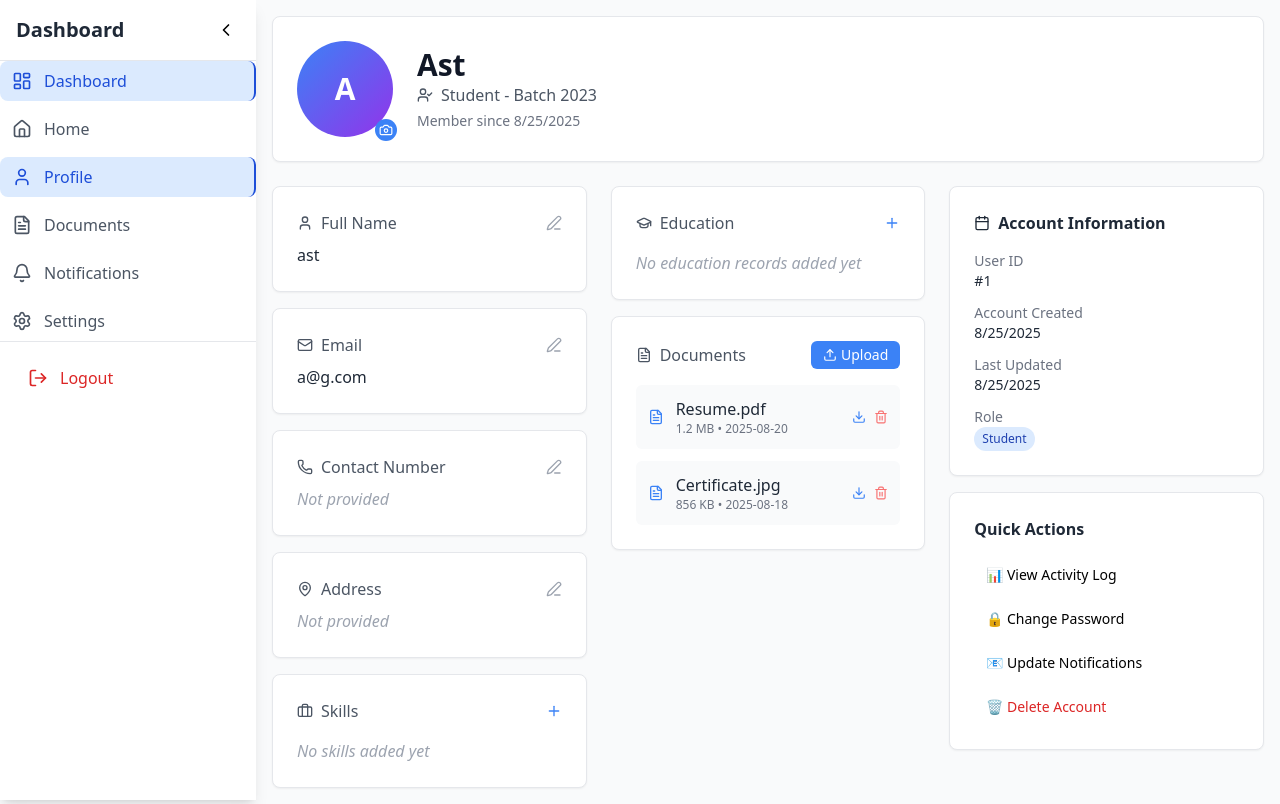
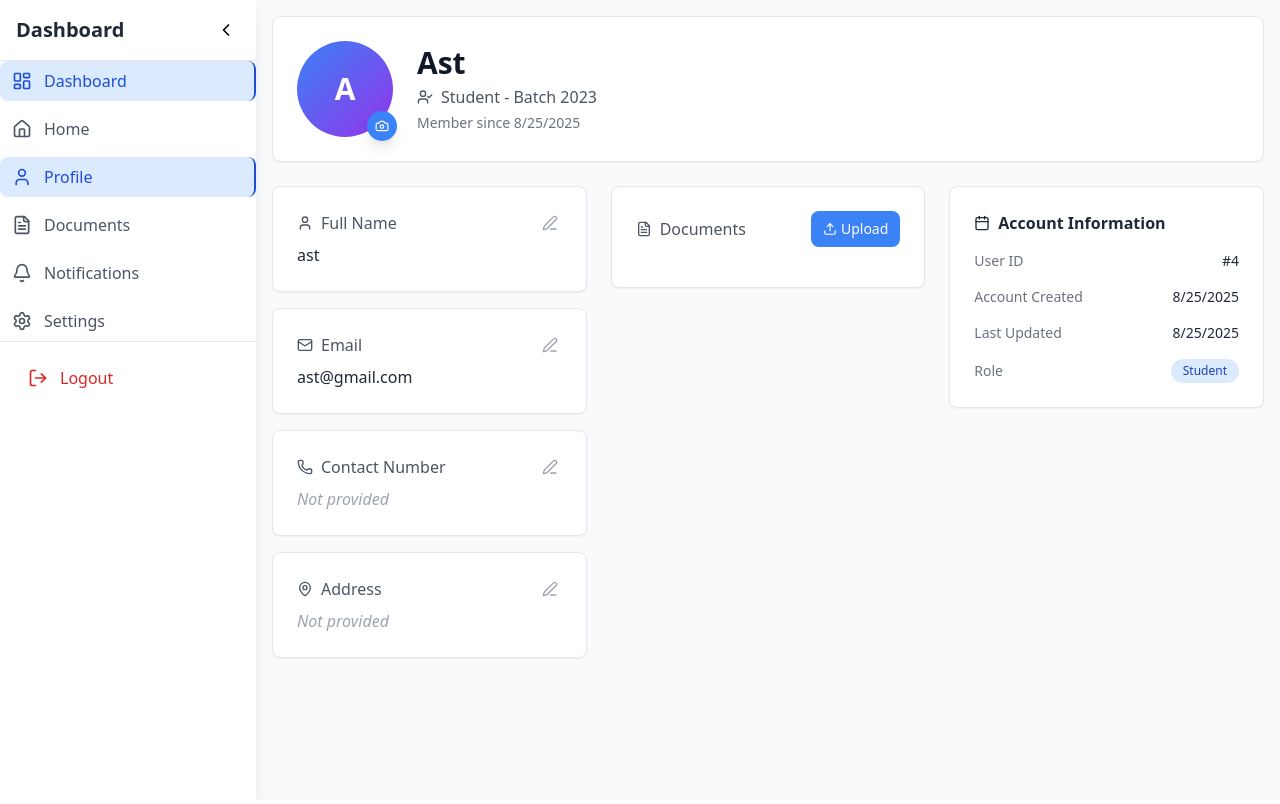
Before and after one commit to Mastercard-Code-For-Change-2-0/Team-24, a React (Vite) app in the folder vite-project/: page /student/profile in a window 1280 px wide. Built offline with nearby package versions, Linux system fonts and the light colour scheme.

Commit message:
Added profile

```diff
--- a/vite-project/package.json
+++ b/vite-project/package.json
@@ -13,6 +13,7 @@
     "axios": "^1.11.0",
     "lucide-react": "^0.541.0",
     "react": "^19.1.1",
+    "react-chartjs-2": "^5.3.0",
     "react-dom": "^19.1.1",
     "react-router-dom": "^7.8.2"
   },
--- a/vite-project/src/component/Student_Profile.jsx
+++ b/vite-project/src/component/Student_Profile.jsx
@@ -1,30 +1,14 @@
 import React, { useState } from 'react';
 import {
-  User,
-  Mail,
-  Calendar,
-  UserCheck,
-  Phone,
-  MapPin,
-  Camera,
-  Edit3,
-  Save,
-  X,
-  Plus,
-  FileText,
-  Trash2,
-  Download,
-  Upload,
-  GraduationCap,
-  Briefcase
+  User, Mail, Calendar, UserCheck, Phone, MapPin, Camera, Edit3, Save, X, Plus,
+  FileText, Trash2, Download, Upload, GraduationCap, Briefcase, Check
 } from 'lucide-react';
 
 const ProfilePage = () => {
-  // Initial profile data based on the API response
   const [profile, setProfile] = useState({
-    id: 1,
+    id: 4,
     name: "ast",
-    email: "a@g.com",
+    email: "ast@gmail.com",
     batch: 2023,
     role: "student",
     contact: "",
@@ -36,13 +20,21 @@ const ProfilePage = () => {
     updatedAt: "2025-08-25T08:03:11.823Z"
   });
 
-  const [documents, setDocuments] = useState([
-    { id: 1, name: "Resume.pdf", type: "pdf", uploadDate: "2025-08-20", size: "1.2 MB" },
-    { id: 2, name: "Certificate.jpg", type: "image", uploadDate: "2025-08-18", size: "856 KB" },
-  ]);
-
+  const [documents, setDocuments] = useState([]);
   const [editMode, setEditMode] = useState({});
   const [editValues, setEditValues] = useState({});
+  const [showSkillForm, setShowSkillForm] = useState(false);
+  const [showEducationForm, setShowEducationForm] = useState(false);
+  const [showDocumentForm, setShowDocumentForm] = useState(false);
+  const [newSkill, setNewSkill] = useState('');
+  const [newEducation, setNewEducation] = useState({ degree: '', institution: '', year: '' });
+  const [newDocumentFile, setNewDocumentFile] = useState(null);
+  const [notification, setNotification] = useState(null);
+
+  const showNotification = (message, type = 'success') => {
+    setNotification({ message, type });
+    setTimeout(() => setNotification(null), 3000);
+  };
 
   const startEdit = (field) => {
     setEditMode({ ...editMode, [field]: true });
@@ -58,6 +50,7 @@ const ProfilePage = () => {
     setProfile({ ...profile, [field]: editValues[field] });
     setEditMode({ ...editMode, [field]: false });
     setEditValues({ ...editValues, [field]: undefined });
+    showNotification(`${field} updated successfully!`);
   };
 
   const handleInputChange = (field, value) => {
@@ -65,53 +58,70 @@ const ProfilePage = () => {
   };
 
   const addSkill = () => {
-    const newSkill = prompt("Enter a new skill:");
-    if (newSkill && newSkill.trim()) {
+    if (newSkill.trim()) {
       setProfile({ ...profile, skills: [...profile.skills, newSkill.trim()] });
+      setNewSkill('');
+      setShowSkillForm(false);
+      showNotification('Skill added successfully!');
     }
   };
 
   const removeSkill = (index) => {
     const newSkills = profile.skills.filter((_, i) => i !== index);
     setProfile({ ...profile, skills: newSkills });
+    showNotification('Skill removed successfully!');
   };
 
   const addEducation = () => {
-    const degree = prompt("Enter degree/qualification:");
-    const institution = prompt("Enter institution:");
-    const year = prompt("Enter year:");
-
-    if (degree && institution && year) {
-      const newEducation = { degree, institution, year };
-      setProfile({ ...profile, education: [...profile.education, newEducation] });
+    if (newEducation.degree && newEducation.institution && newEducation.year) {
+      setProfile({ ...profile, education: [...profile.education, { ...newEducation }] });
+      setNewEducation({ degree: '', institution: '', year: '' });
+      setShowEducationForm(false);
+      showNotification('Education record added successfully!');
     }
   };
 
   const removeEducation = (index) => {
-    const newEducation = profile.education.filter((_, i) => i !== index);
-    setProfile({ ...profile, education: newEducation });
+    const newEducationList = profile.education.filter((_, i) => i !== index);
+    setProfile({ ...profile, education: newEducationList });
+    showNotification('Education record removed successfully!');
   };
 
-  const uploadDocument = () => {
-    const fileName = prompt("Enter document name (with extension):");
-    if (fileName) {
-      const newDoc = {
-        id: documents.length + 1,
-        name: fileName,
-        type: fileName.includes('.pdf') ? 'pdf' : 'image',
-        uploadDate: new Date().toISOString().split('T')[0],
-        size: Math.random() * 2 + 0.5 + " MB"
-      };
-      setDocuments([...documents, newDoc]);
+  const uploadDocument = async () => {
+    if (!newDocumentFile) {
+      showNotification("Please select a file", "error");
+      return;
+    }
+
+    const formData = new FormData();
+    formData.append("document", newDocumentFile);
+
+    try {
+      const res = await fetch("http://localhost:3000/api/upload", {
+        method: "POST",
+        body: formData,
+      });
+
+      if (!res.ok) throw new Error("Upload failed");
+      const uploadedDoc = await res.json();
+
+      setDocuments([...documents, uploadedDoc]);
+      setNewDocumentFile(null);
+      setShowDocumentForm(false);
+      showNotification("Document uploaded successfully!");
+    } catch (err) {
+      console.error(err);
+      showNotification("Upload failed", "error");
     }
   };
 
   const deleteDocument = (id) => {
     setDocuments(documents.filter(doc => doc.id !== id));
+    showNotification('Document deleted successfully!');
   };
 
   const EditableField = ({ field, label, icon, value, multiline = false, type = "text" }) => (
-    <div className="bg-white rounded-lg p-6 shadow-sm border border-gray-200">
+    <div className="bg-white rounded-lg p-6 shadow-sm border border-gray-200 hover:shadow-md transition-shadow">
       <div className="flex items-center justify-between mb-2">
         <div className="flex items-center gap-2 text-gray-600">
           {icon}
@@ -120,7 +130,7 @@ const ProfilePage = () => {
         {!editMode[field] && (
           <button
             onClick={() => startEdit(field)}
-            className="text-gray-400 hover:text-blue-500 transition-colors"
+            className="text-gray-400 hover:text-blue-500 transition-colors p-1 rounded-md hover:bg-blue-50"
           >
             <Edit3 size={16} />
           </button>
@@ -133,28 +143,30 @@ const ProfilePage = () => {
             <textarea
               value={editValues[field] || ''}
               onChange={(e) => handleInputChange(field, e.target.value)}
-              className="w-full p-2 border border-gray-300 rounded-md focus:ring-2 focus:ring-blue-500 focus:border-transparent"
+              className="w-full p-3 border border-gray-300 rounded-lg focus:ring-2 focus:ring-blue-500 focus:border-transparent transition-all"
               rows={3}
+              placeholder={`Enter your ${label.toLowerCase()}`}
             />
           ) : (
             <input
               type={type}
               value={editValues[field] || ''}
               onChange={(e) => handleInputChange(field, e.target.value)}
-              className="w-full p-2 border border-gray-300 rounded-md focus:ring-2 focus:ring-blue-500 focus:border-transparent"
+              className="w-full p-3 border border-gray-300 rounded-lg focus:ring-2 focus:ring-blue-500 focus:border-transparent transition-all"
+              placeholder={`Enter your ${label.toLowerCase()}`}
             />
           )}
           <div className="flex gap-2">
             <button
               onClick={() => saveEdit(field)}
-              className="flex items-center gap-1 px-3 py-1 bg-green-500 text-white rounded-md hover:bg-green-600 transition-colors text-sm"
+              className="flex items-center gap-1 px-4 py-2 bg-green-500 text-white rounded-lg hover:bg-green-600 transition-colors text-sm font-medium"
             >
               <Save size={14} />
               Save
             </button>
             <button
               onClick={() => cancelEdit(field)}
-              className="flex items-center gap-1 px-3 py-1 bg-gray-500 text-white rounded-md hover:bg-gray-600 transition-colors text-sm"
+              className="flex items-center gap-1 px-4 py-2 bg-gray-500 text-white rounded-lg hover:bg-gray-600 transition-colors text-sm font-medium"
             >
               <X size={14} />
               Cancel
@@ -169,23 +181,36 @@ const ProfilePage = () => {
     </div>
   );
 
+  const Notification = ({ message, type }) => (
+    <div className={`fixed top-4 right-4 z-50 p-4 rounded-lg shadow-lg transform transition-all duration-300 ${
+      type === 'success' ? 'bg-green-500 text-white' : 'bg-red-500 text-white'
+    }`}>
+      <div className="flex items-center gap-2">
+        <Check size={16} />
+        <span className="font-medium">{message}</span>
+      </div>
+    </div>
+  );
+
   return (
     <div className="min-h-screen bg-gray-50 p-4">
+      {notification && <Notification message={notification.message} type={notification.type} />}
+
       <div className="max-w-6xl mx-auto">
         {/* Header */}
-        <div className="bg-white rounded-lg shadow-sm border border-gray-200 p-6 mb-6">
+        <div className="bg-white rounded-lg shadow-sm border border-gray-200 p-6 mb-6 hover:shadow-md transition-shadow">
           <div className="flex items-center gap-6">
             <div className="relative">
               <div className="w-24 h-24 bg-gradient-to-br from-blue-500 to-purple-600 rounded-full flex items-center justify-center text-white text-3xl font-bold">
                 {profile.name.charAt(0).toUpperCase()}
               </div>
-              <button className="absolute -bottom-1 -right-1 bg-blue-500 text-white p-1 rounded-full hover:bg-blue-600 transition-colors">
+              <button className="absolute -bottom-1 -right-1 bg-blue-500 text-white p-2 rounded-full hover:bg-blue-600 transition-colors shadow-lg">
                 <Camera size={14} />
               </button>
             </div>
             <div>
               <h1 className="text-3xl font-bold text-gray-900 capitalize">{profile.name}</h1>
-              <p className="text-gray-600 capitalize flex items-center gap-2">
+              <p className="text-gray-600 capitalize flex items-center gap-2 mt-1">
                 <UserCheck size={16} />
                 {profile.role} - Batch {profile.batch}
               </p>
@@ -197,145 +222,75 @@ const ProfilePage = () => {
         </div>
 
         <div className="grid grid-cols-1 lg:grid-cols-3 gap-6">
-          {/* Left Column - Basic Info */}
+          {/* Left Column */}
           <div className="space-y-4">
-            <EditableField
-              field="name"
-              label="Full Name"
-              icon={<User size={16} />}
-              value={profile.name}
-            />
-
-            <EditableField
-              field="email"
-              label="Email"
-              icon={<Mail size={16} />}
-              value={profile.email}
-              type="email"
-            />
-
-            <EditableField
-              field="contact"
-              label="Contact Number"
-              icon={<Phone size={16} />}
-              value={profile.contact}
-              type="tel"
-            />
-
-            <EditableField
-              field="address"
-              label="Address"
-              icon={<MapPin size={16} />}
-              value={profile.address}
-              multiline={true}
-            />
-
-            <div className="bg-white rounded-lg p-6 shadow-sm border border-gray-200">
-              <div className="flex items-center justify-between mb-4">
-                <div className="flex items-center gap-2 text-gray-600">
-                  <Briefcase size={16} />
-                  <span className="font-medium">Skills</span>
-                </div>
-                <button
-                  onClick={addSkill}
-                  className="text-blue-500 hover:text-blue-600 transition-colors"
-                >
-                  <Plus size={16} />
-                </button>
-              </div>
-              <div className="space-y-2">
-                {profile.skills.length > 0 ? (
-                  profile.skills.map((skill, index) => (
-                    <div key={index} className="flex items-center justify-between bg-gray-50 px-3 py-2 rounded-md">
-                      <span className="text-gray-800">{skill}</span>
-                      <button
-                        onClick={() => removeSkill(index)}
-                        className="text-red-400 hover:text-red-600 transition-colors"
-                      >
-                        <X size={14} />
-                      </button>
-                    </div>
-                  ))
-                ) : (
-                  <p className="text-gray-400 italic">No skills added yet</p>
-                )}
-              </div>
-            </div>
+            <EditableField field="name" label="Full Name" icon={<User size={16} />} value={profile.name} />
+            <EditableField field="email" label="Email" icon={<Mail size={16} />} value={profile.email} type="email" />
+            <EditableField field="contact" label="Contact Number" icon={<Phone size={16} />} value={profile.contact} type="tel" />
+            <EditableField field="address" label="Address" icon={<MapPin size={16} />} value={profile.address} multiline={true} />
           </div>
 
-          {/* Middle Column - Education & Documents */}
+          {/* Middle Column - Documents */}
           <div className="space-y-4">
-            <div className="bg-white rounded-lg p-6 shadow-sm border border-gray-200">
-              <div className="flex items-center justify-between mb-4">
-                <div className="flex items-center gap-2 text-gray-600">
-                  <GraduationCap size={16} />
-                  <span className="font-medium">Education</span>
-                </div>
-                <button
-                  onClick={addEducation}
-                  className="text-blue-500 hover:text-blue-600 transition-colors"
-                >
-                  <Plus size={16} />
-                </button>
-              </div>
-              <div className="space-y-3">
-                {profile.education.length > 0 ? (
-                  profile.education.map((edu, index) => (
-                    <div key={index} className="bg-gray-50 p-3 rounded-md">
-                      <div className="flex items-start justify-between">
-                        <div>
-                          <p className="font-medium text-gray-800">{edu.degree}</p>
-                          <p className="text-sm text-gray-600">{edu.institution}</p>
-                          <p className="text-sm text-gray-500">{edu.year}</p>
-                        </div>
-                        <button
-                          onClick={() => removeEducation(index)}
-                          className="text-red-400 hover:text-red-600 transition-colors"
-                        >
-                          <X size={14} />
-                        </button>
-                      </div>
-                    </div>
-                  ))
-                ) : (
-                  <p className="text-gray-400 italic">No education records added yet</p>
-                )}
-              </div>
-            </div>
-
-            <div className="bg-white rounded-lg p-6 shadow-sm border border-gray-200">
+            <div className="bg-white rounded-lg p-6 shadow-sm border border-gray-200 hover:shadow-md transition-shadow">
               <div className="flex items-center justify-between mb-4">
                 <div className="flex items-center gap-2 text-gray-600">
                   <FileText size={16} />
                   <span className="font-medium">Documents</span>
                 </div>
                 <button
-                  onClick={uploadDocument}
-                  className="flex items-center gap-1 px-3 py-1 bg-blue-500 text-white rounded-md hover:bg-blue-600 transition-colors text-sm"
+                  onClick={() => setShowDocumentForm(!showDocumentForm)}
+                  className="flex items-center gap-1 px-3 py-2 bg-blue-500 text-white rounded-lg hover:bg-blue-600 transition-colors text-sm font-medium"
                 >
                   <Upload size={14} />
                   Upload
                 </button>
               </div>
+
+              {showDocumentForm && (
+                <div className="mb-4 p-4 bg-purple-50 rounded-lg border border-purple-200">
+                  <input
+                    type="file"
+                    onChange={(e) => setNewDocumentFile(e.target.files[0])}
+                    className="w-full p-3 border border-gray-300 rounded-lg focus:ring-2 focus:ring-purple-500 focus:border-transparent mb-3"
+                  />
+                  <div className="flex gap-2">
+                    <button
+                      onClick={uploadDocument}
+                      className="flex items-center gap-1 px-4 py-2 bg-purple-500 text-white rounded-lg hover:bg-purple-600 transition-colors text-sm font-medium"
+                    >
+                      <Upload size={14} />
+                      Upload Document
+                    </button>
+                    <button
+                      onClick={() => {setShowDocumentForm(false); setNewDocumentFile(null);}}
+                      className="px-4 py-2 bg-gray-300 text-gray-700 rounded-lg hover:bg-gray-400 transition-colors text-sm font-medium"
+                    >
+                      Cancel
+                    </button>
+                  </div>
+                </div>
+              )}
+
               <div className="space-y-3">
                 {documents.map((doc) => (
-                  <div key={doc.id} className="flex items-center justify-between bg-gray-50 p-3 rounded-md">
+                  <div key={doc.id} className="flex items-center justify-between bg-gray-50 p-4 rounded-lg hover:bg-gray-100 transition-colors">
                     <div className="flex items-center gap-3">
-                      <FileText size={16} className="text-blue-500" />
+                      <FileText size={18} className="text-blue-500" />
                       <div>
                         <p className="font-medium text-gray-800">{doc.name}</p>
                         <p className="text-xs text-gray-500">{doc.size} • {doc.uploadDate}</p>
                       </div>
                     </div>
                     <div className="flex items-center gap-2">
-                      <button className="text-blue-500 hover:text-blue-600 transition-colors">
-                        <Download size={14} />
-                      </button>
+                      <a href={`http://localhost:3000${doc.path}`} download className="text-blue-500 hover:text-blue-600 transition-colors p-2 rounded-md hover:bg-blue-50">
+                        <Download size={16} />
+                      </a>
                       <button
                         onClick={() => deleteDocument(doc.id)}
-                        className="text-red-400 hover:text-red-600 transition-colors"
+                        className="text-red-400 hover:text-red-600 transition-colors p-2 rounded-md hover:bg-red-50"
                       >
-                        <Trash2 size={14} />
+                        <Trash2 size={16} />
                       </button>
                     </div>
                   </div>
@@ -344,54 +299,31 @@ const ProfilePage = () => {
             </div>
           </div>
 
-          {/* Right Column - Additional Info */}
+          {/* Right Column */}
           <div className="space-y-4">
-            <div className="bg-white rounded-lg p-6 shadow-sm border border-gray-200">
+            <div className="bg-white rounded-lg p-6 shadow-sm border border-gray-200 hover:shadow-md transition-shadow">
               <h3 className="font-semibold text-gray-800 mb-4 flex items-center gap-2">
-                <Calendar size={16} />
-                Account Information
+                <Calendar size={16} /> Account Information
               </h3>
-              <div className="space-y-3 text-sm">
-                <div>
+              <div className="space-y-4 text-sm">
+                <div className="flex justify-between items-center">
                   <p className="text-gray-500">User ID</p>
                   <p className="font-medium text-gray-800">#{profile.id}</p>
                 </div>
-                <div>
+                <div className="flex justify-between items-center">
                   <p className="text-gray-500">Account Created</p>
-                  <p className="font-medium text-gray-800">
-                    {new Date(profile.createdAt).toLocaleDateString()}
-                  </p>
+                  <p className="font-medium text-gray-800">{new Date(profile.createdAt).toLocaleDateString()}</p>
                 </div>
-                <div>
+                <div className="flex justify-between items-center">
                   <p className="text-gray-500">Last Updated</p>
-                  <p className="font-medium text-gray-800">
-                    {new Date(profile.updatedAt).toLocaleDateString()}
-                  </p>
+                  <p className="font-medium text-gray-800">{new Date(profile.updatedAt).toLocaleDateString()}</p>
                 </div>
-                <div>
+                <div className="flex justify-between items-center">
                   <p className="text-gray-500">Role</p>
-                  <span className="inline-block px-2 py-1 bg-blue-100 text-blue-800 rounded-full text-xs font-medium capitalize">
+                  <span className="inline-block px-3 py-1 bg-blue-100 text-blue-800 rounded-full text-xs font-medium capitalize">
                     {profile.role}
                   </span>
                 </div>
-              </div>
-            </div>
-
-            <div className="bg-white rounded-lg p-6 shadow-sm border border-gray-200">
-              <h3 className="font-semibold text-gray-800 mb-4">Quick Actions</h3>
-              <div className="space-y-2">
-                <button className="w-full text-left px-3 py-2 rounded-md hover:bg-gray-50 transition-colors text-sm">
-                  📊 View Activity Log
-                </button>
-                <button className="w-full text-left px-3 py-2 rounded-md hover:bg-gray-50 transition-colors text-sm">
-                  🔒 Change Password
-                </button>
-                <button className="w-full text-left px-3 py-2 rounded-md hover:bg-gray-50 transition-colors text-sm">
-                  📧 Update Notifications
-                </button>
-                <button className="w-full text-left px-3 py-2 rounded-md hover:bg-red-50 text-red-600 transition-colors text-sm">
-                  🗑️ Delete Account
-                </button>
               </div>
             </div>
           </div>
```
Also changed, not shown: vite-project/src/component/AdminDashboard.jsx (added, +72 -0 lines), vite-project/src/routes/route.jsx (+7 -0 lines), 1 other file (tests, documents, lock files or other folders).
